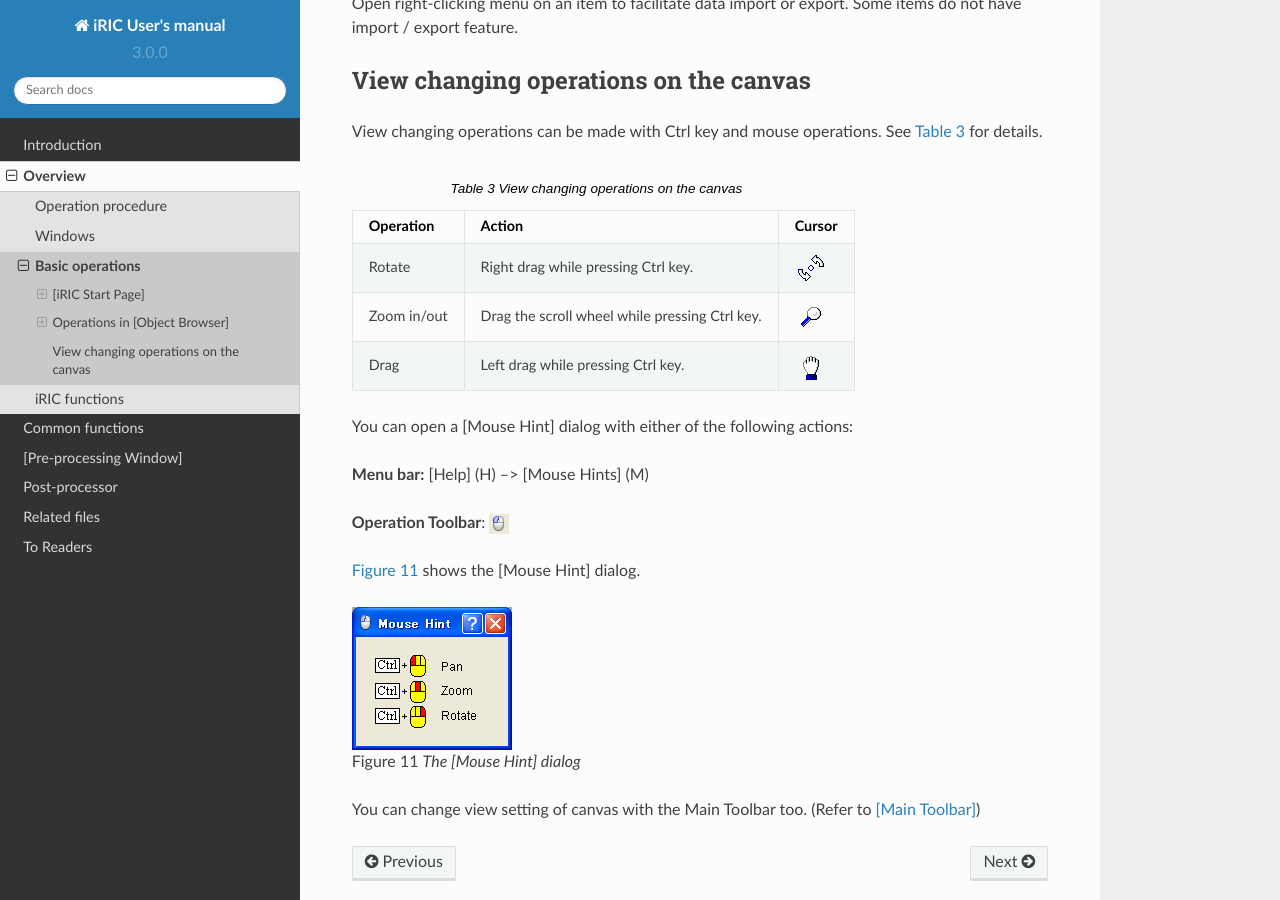
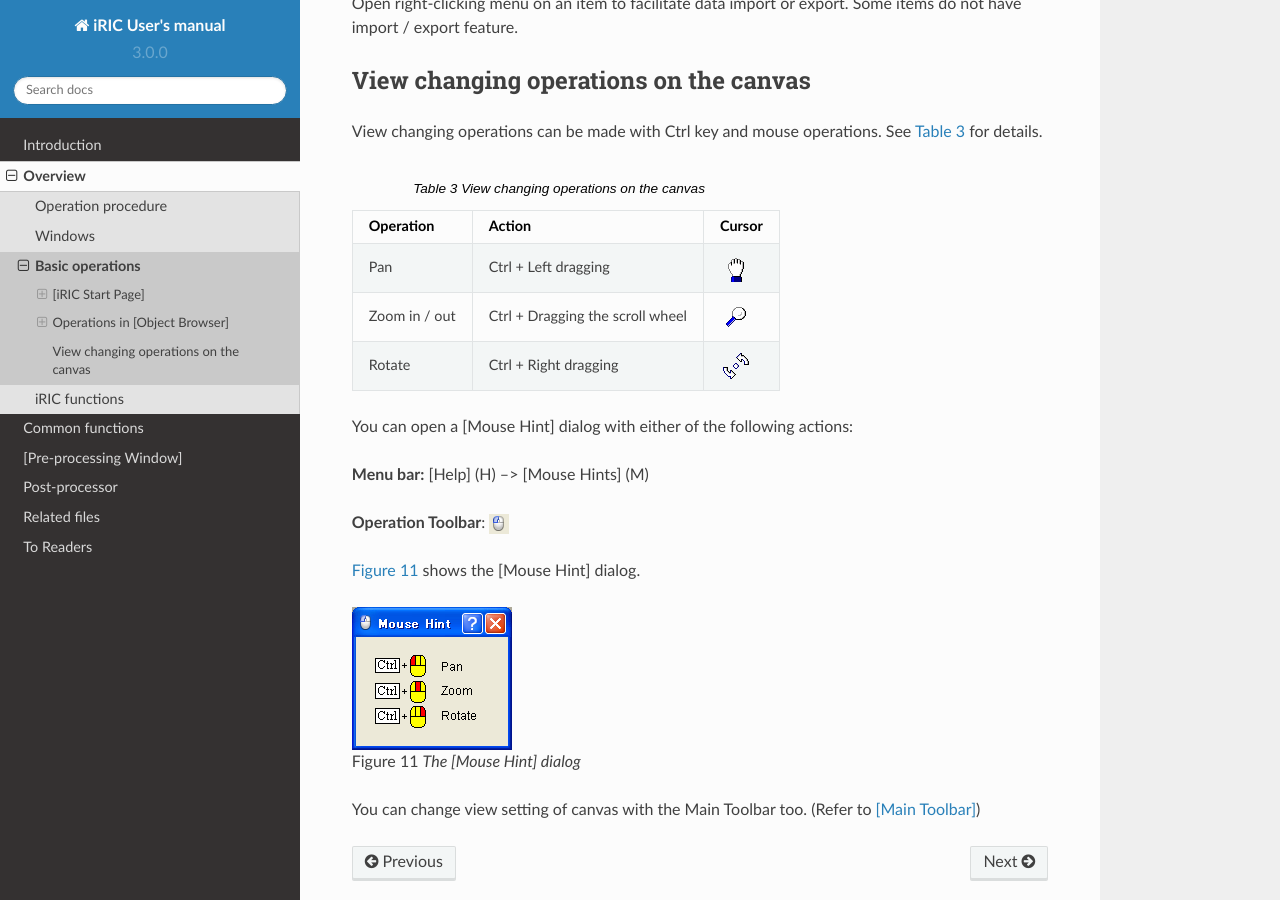
Before and after one commit to i-RIC/gui_user_manual, a Sphinx documentation site: the page built from source/02/03_basic_operations.rst, in a window 1280 px wide and 900 px high, scrolled down 3388 px. Built offline with Sphinx 7.4.7 and the Read the Docs theme 2.0.0, drawn with Linux system fonts in a browser that asks for light colours.

Commit message:
Update about basic mouse operation.

```diff
--- a/source/02/03_basic_operations.rst
+++ b/source/02/03_basic_operations.rst
@@ -122,15 +122,18 @@
    * - Operation
      - Action
      - Cursor
+
+   * - Pan
+     - Ctrl + Left dragging
+     - |cursor_operation_pan|
+
+   * - Zoom in / out
+     - Ctrl + Dragging the scroll wheel
+     - |cursor_operation_zoom|
+
    * - Rotate
-     - Right drag while pressing Ctrl key.
+     - Ctrl + Right dragging
      - |cursor_operation_rotate|
-   * - Zoom in/out
-     - Drag the scroll wheel while pressing Ctrl key.
-     - |cursor_operation_zoom|
-   * - Drag
-     - Left drag while pressing Ctrl key.
-     - |cursor_operation_pan|
 
 You can open a [Mouse Hint] dialog with either of the following actions:
 
```
